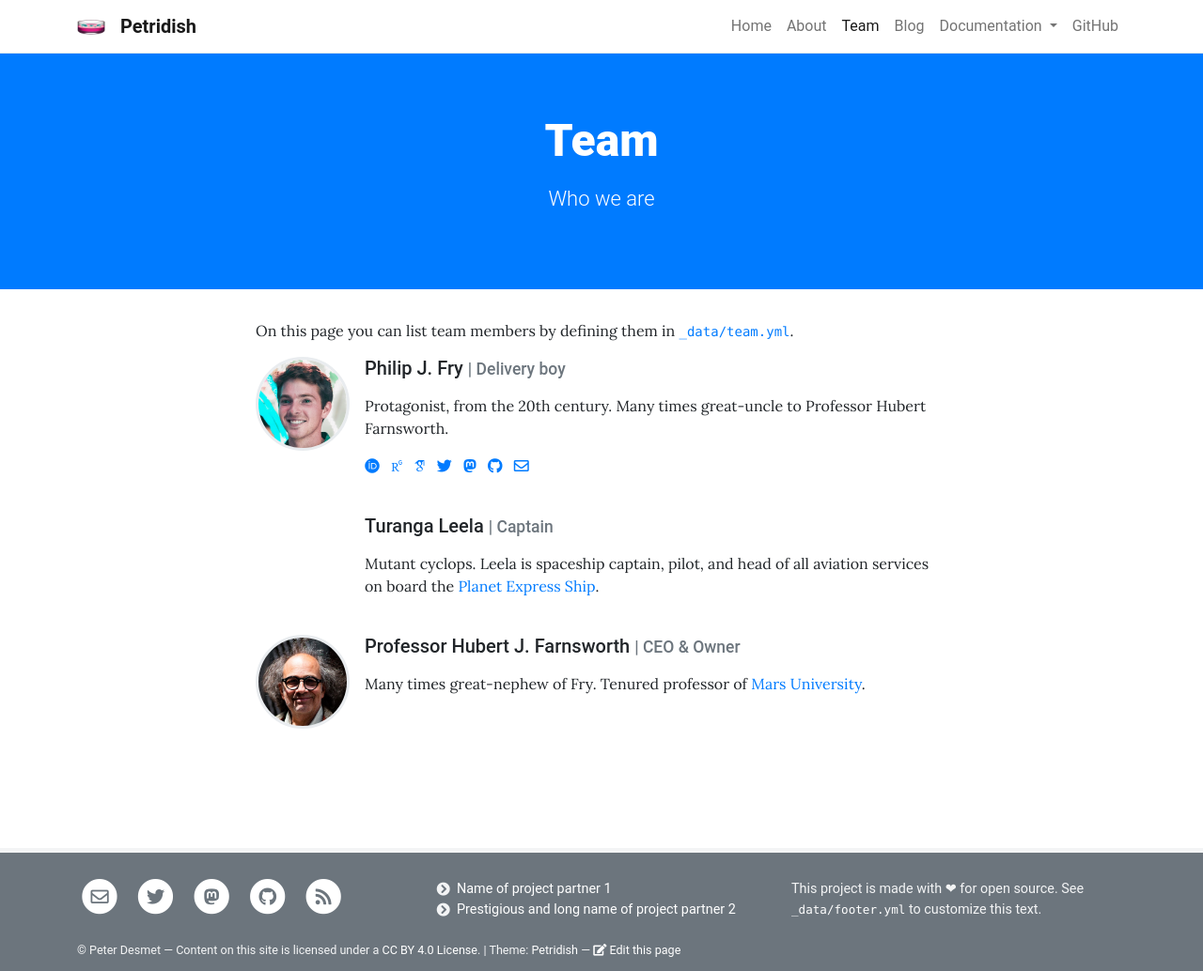
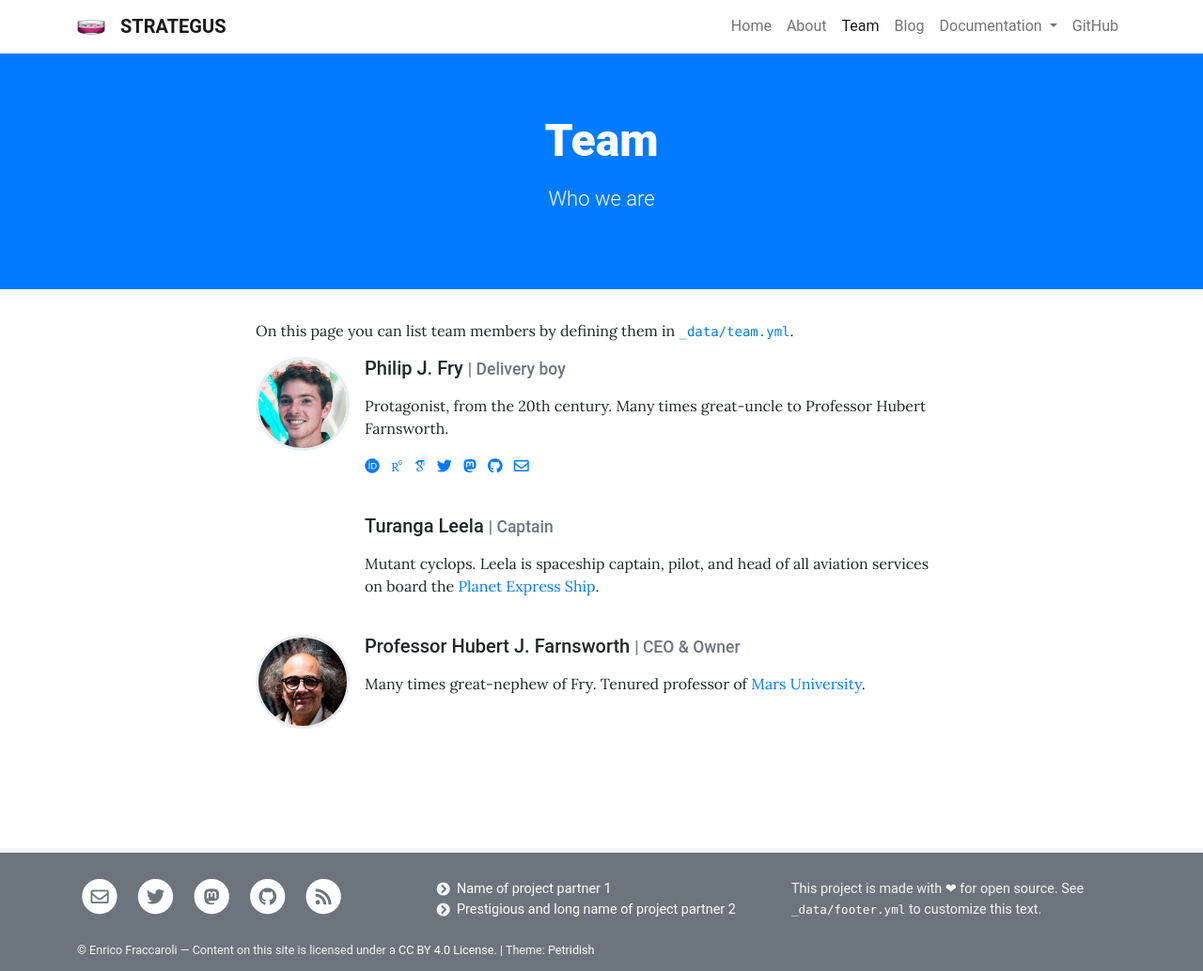
Before and after one commit to STRATEGUS-HE2022/strategus-he2022.github.io, a Jekyll site: the page built from pages/team.md, in a window 1280 px wide. Shown: the whole page at 94% size. Built offline with Jekyll 4.4.1, drawn with Linux system fonts in a browser that asks for light colours; some web fonts are replaced.

Commit message:
Update _config.yml

```diff
--- a/_config.yml
+++ b/_config.yml
@@ -1,9 +1,7 @@
 # SITE SETTINGS
-title: Petridish                        # Title in top navigation bar (navbar) and <head>
-author: Peter Desmet                    # Used for copyright statement in footer
-baseurl: "/strategus-he2022.github.io"  # Only required if your site is in a directory e.g. https://username.github.io/sitename
-                                        # which has url: "https://username.github.io" (no slash) and baseurl: "/sitename" (leading slash)
-                                        # A baseurl affects internal links, see http://peterdesmet.github.io/petridish/markdown/#links
+title: STRATEGUS                        # Title in top navigation bar (navbar) and <head>
+description: STRATEgic GUide to Smart manufacturing # Site description in <head>
+author: Enrico Fraccaroli                    # Used for copyright statement in footer
 
 # SOCIAL PROFILES
 social:
@@ -18,7 +16,6 @@ social:
 posts_on_home: 3                        # Show x number of latest posts on homepage, can be 0
 tweets_on_home: true                    # Show Twitter feed of social.twitter on homepage
 archive_permalink: /blog/               # Permalink of page using the archive.html layout, required when using post tags
-github_edit: true                       # Show an "edit this page" link in the footer, can also be name of branch (default: main)
 colors:
   links: "#007bff"                      # Color for links: use a readable color that contrasts well with dark text
   banner: "#007bff"                     # Background color for page banners: use color that contrasts well with white
@@ -32,6 +29,7 @@ markdown: kramdown
 plugins:                                # If you build your site on gh-pages, only use these plugins: https://pages.github.com/versions/
   - jekyll-feed
   - jekyll-sitemap
+  - jekyll-scholar
 exclude:
   - README.md
   - Gemfile
```
